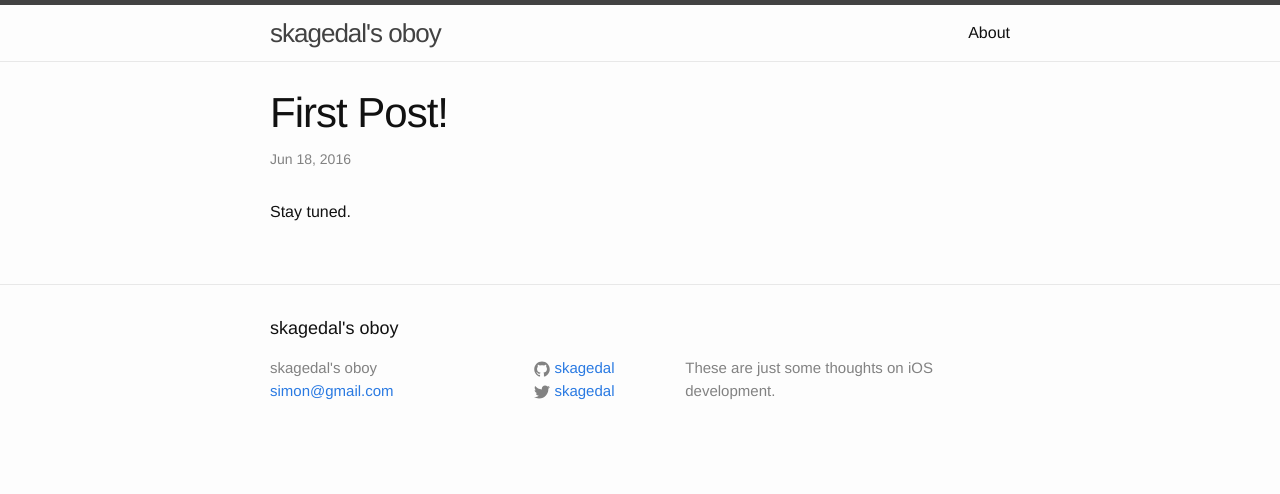
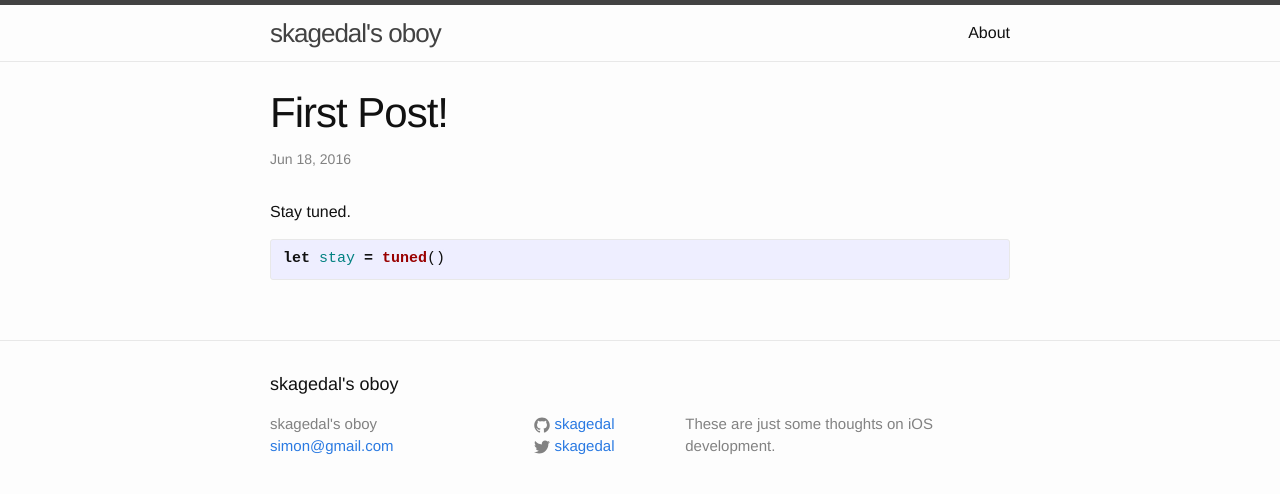
Before and after one commit to skagedal/skagedal.github.io, a Jekyll site: the page built from _posts/2016-06-18-first-post.markdown, in a window 1280 px wide. Shown: the top 494 px of the page. Built offline with Jekyll 4.4.1, drawn with Linux system fonts in a browser that asks for light colours.

Commit message:
Testing if syntax highlighting works on github jekyll

```diff
--- a/_posts/2016-06-18-first-post.markdown
+++ b/_posts/2016-06-18-first-post.markdown
@@ -4,3 +4,7 @@ title:  "First Post!"
 date:   2016-06-18 22:39:28 +0200
 ---
 Stay tuned.
+
+{% highlight swift %}
+let stay = tuned()
+{% endhighlight %}
```
